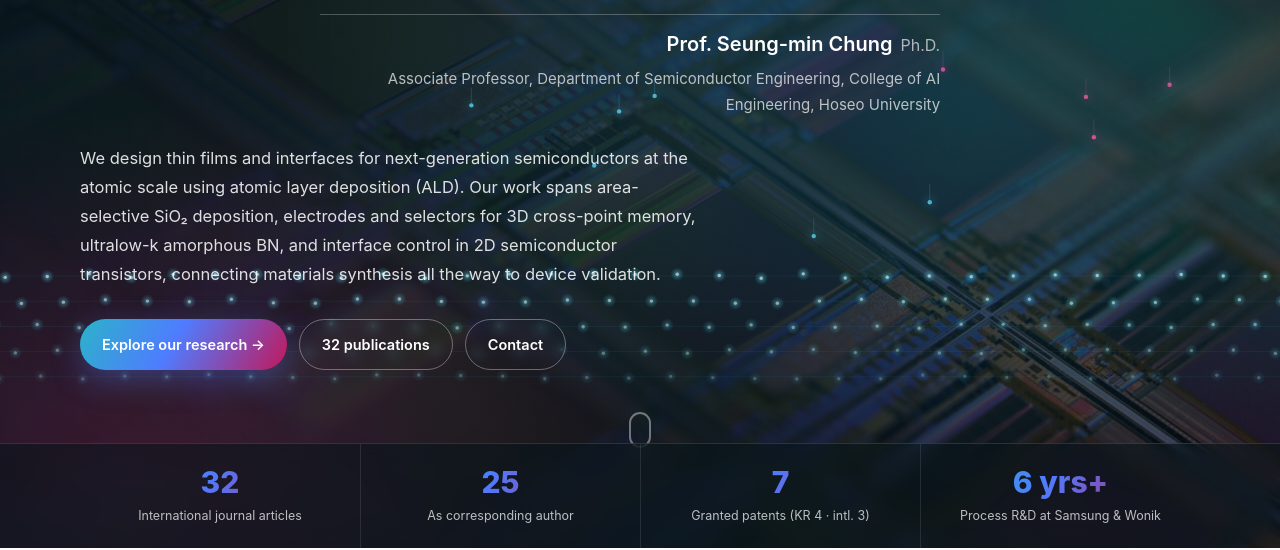
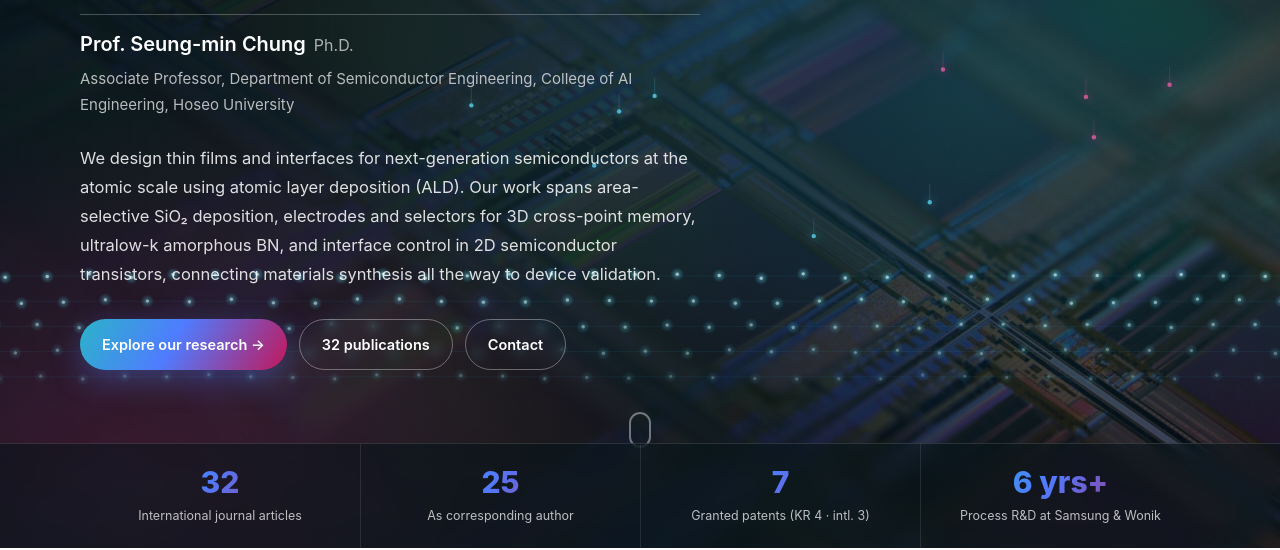
Before and after one commit to ISMLab-ewe1/ismlab-ewe1.github.io, a plain HTML site: page en.html in a window 1280 px wide. Shown: the part 252-802 px from the top of the page. Drawn offline with Linux system fonts and the light colour scheme.

Commit message:
Left-align name and affiliation in hero
Co-Authored-By: Claude Opus 5.5 <noreply@anthropic.com>

```diff
--- a/en.html
+++ b/en.html
@@ -46,7 +46,7 @@ html[lang=en] .hero .aff{max-width:620px}
 .hero canvas{position:absolute;inset:0;width:100%;height:100%;opacity:.85}
 .hero .grid{position:relative;display:block;padding:130px 20px 170px}
 .headline{display:inline-flex;flex-direction:column;max-width:100%;margin:18px 0 26px}
-.headline .who{align-self:flex-end;text-align:right;border-top:1px solid rgba(255,255,255,.25);padding-top:12px;margin-top:4px}
+.headline .who{align-self:flex-start;text-align:left;border-top:1px solid rgba(255,255,255,.25);padding-top:12px;margin-top:4px}
 .kick{display:inline-flex;align-items:center;gap:10px;font-size:12.5px;font-weight:700;letter-spacing:.22em;color:var(--cyan)}
 .kick:before{content:"";width:34px;height:2px;background:var(--grad)}
 .hero h1{font-size:clamp(26px,4.6vw,60px);line-height:1.15;margin:0 0 14px;letter-spacing:-.03em;font-weight:800;white-space:nowrap}
```
Also changed, not shown: index.html (+1 -1 lines).
